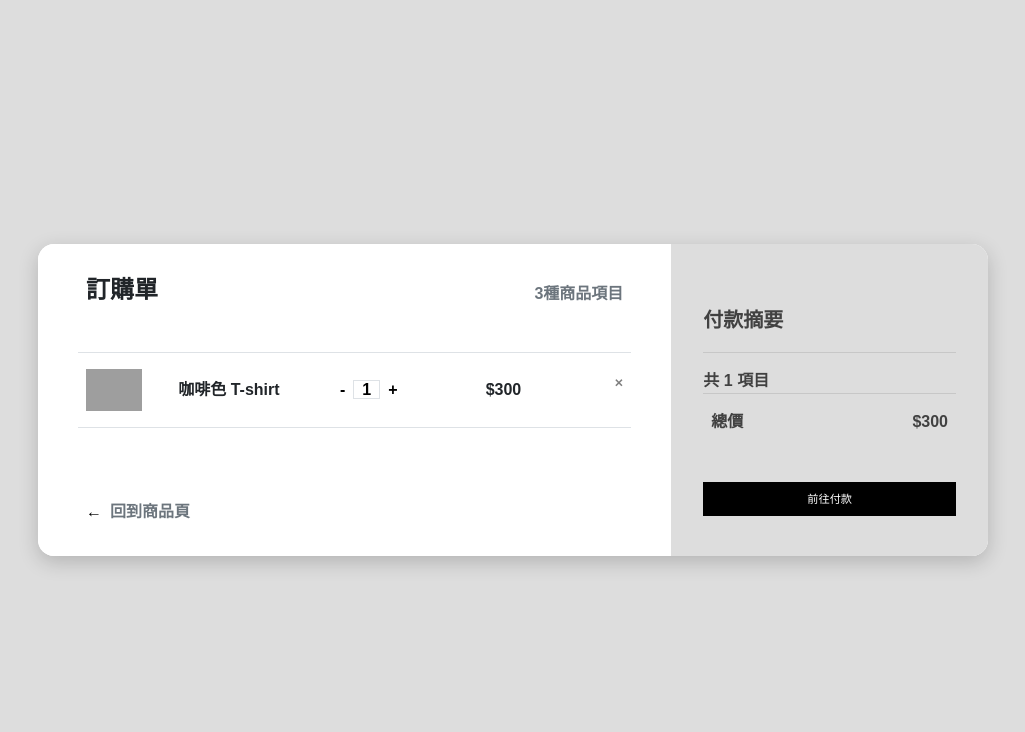
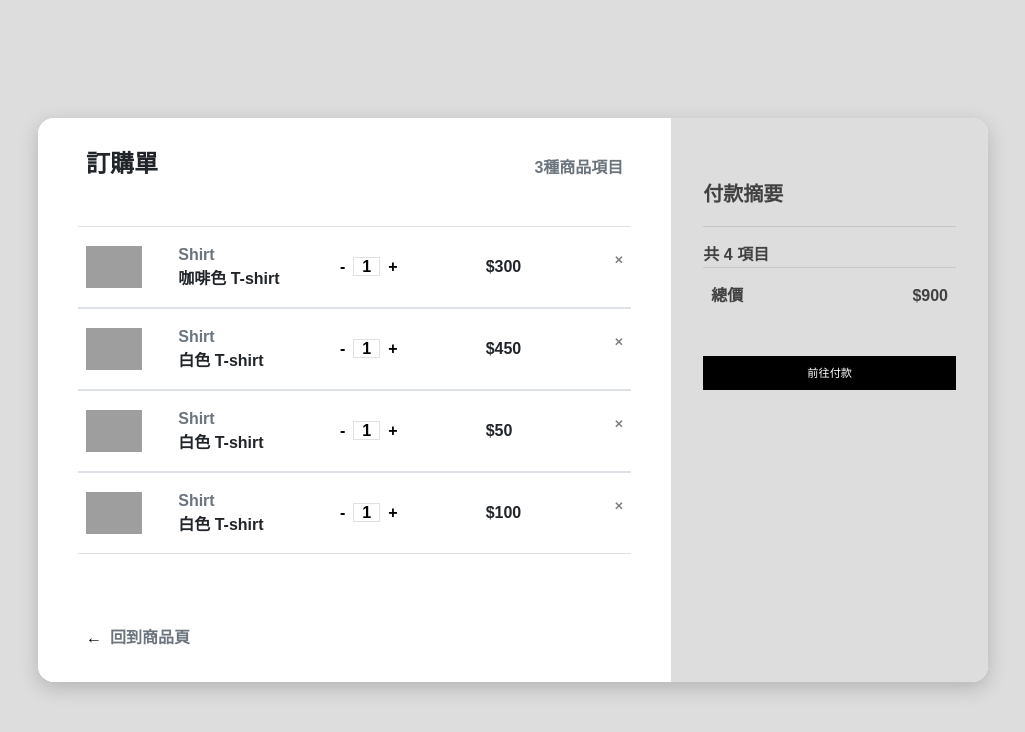
Before and after one commit to terry19970422/React, a React (Create React App) app: page / in a window 1280 px wide. Shown: the top 732 px of the page, without its empty margins (127-1152 px from the left). Built offline with nearby package versions, Linux system fonts and the light colour scheme; grey boxes are pictures that could not be loaded.

Commit message:
購物車CRUD

```diff
--- a/src/ex-0713-1/OrderPage.js
+++ b/src/ex-0713-1/OrderPage.js
@@ -1,17 +1,78 @@
+import OrderList from './components/OrderList'
 import Summary from './components/Summary'
-import OrderList from './components/OrderList/index'
 import './OrderPage.css'
 
 import { useState } from 'react'
 
+import { products } from './data/products'
+
+
+// 每個商品的物件
+// {
+//   id: 1,
+//   name: '咖啡色 T-shirt',
+//   category: 'Shirt',
+//   image: 'https://i.imgur.com/1GrakTl.jpg',
+//   price: 300,
+// }
+//
+// 變為
+//
+// {
+//   id: 1,
+//   name: '咖啡色 T-shirt',
+//   category: 'Shirt',
+//   image: 'https://i.imgur.com/1GrakTl.jpg',
+//   price: 300,
+//   count:1,
+// }
+
+//初始化狀態用的函式
+const initState = (productArray) => {
+  const state = []
+
+  for (let i = 0; i < productArray.length; i++) {
+    state.push({ ...productArray[i], count: 1 })
+  }
+
+  return state
+}
+
 function OrderPage() {
-  const [count, setCount] = useState(1)
+  // 多樣產品用的共同狀態
+  const [productsInOrder, setProductsInOrder] = useState(initState(products))
+
+  const calcTotalNumber = () => {
+    let total = 0
+
+    for (let i = 0; i < productsInOrder.length; i++) {
+      total += productsInOrder[i].count
+    }
+
+    return total
+  }
+
+  const calcTotalPrice = () => {
+    let total = 0
+
+    for (let i = 0; i < productsInOrder.length; i++) {
+      total += productsInOrder[i].count * productsInOrder[i].price
+    }
+
+    return total
+  }
 
   return (
     <div className="card">
       <div className="row">
-        <OrderList count={count} setCount={setCount} />
-        <Summary totalNumber={count} totalPrice={count * 300} />
+        <OrderList
+          productsInOrder={productsInOrder}
+          setProductsInOrder={setProductsInOrder}
+        />
+        <Summary
+          totalNumber={calcTotalNumber()}
+          totalPrice={calcTotalPrice()}
+        />
       </div>
     </div>
   )
--- a/src/ex-0713-1/components/OrderList/ProductItem.js
+++ b/src/ex-0713-1/components/OrderList/ProductItem.js
@@ -1,14 +1,15 @@
 function ProductItem(props) {
-  //每個商品物件
+  //  每個商品物件
   // {
   //   id:1,
   //   name:'咖啡色 T-shirt',
-  //   categroy:'Short',
+  //   category: 'Shirt',
   //   image:'https://i.imgur.com/1GrakTl.jpg',
   //   price:300
   // }
 
-  const { id, name, category, image, price, count, setCount } = props
+  const { id, name, category, image, price, count, setCount, removeItem } =
+    props
 
   return (
     <>
@@ -31,7 +32,7 @@ function ProductItem(props) {
               -
             </a>
             <a href="#/" className="border">
-              1
+              {count}
             </a>
             <a
               href="#/"
@@ -43,7 +44,10 @@ function ProductItem(props) {
             </a>
           </div>
           <div className="col">
-            ${price} <span className="close">&#10005;</span>
+            ${price}{' '}
+            <span className="close" onClick={removeItem}>
+              &#10005;
+            </span>
           </div>
         </div>
       </div>
--- a/src/ex-0713-1/components/OrderList/index.js
+++ b/src/ex-0713-1/components/OrderList/index.js
@@ -1,8 +1,9 @@
 import ProductItem from './ProductItem'
-import { product } from '../../data/product'
+// import { products } from '../../data/products'
 
 function OrderList(props) {
-  const { count, setCount } = props
+  const { productsInOrder, setProductsInOrder } = props
+
   return (
     <>
       <div className="col-md-8 cart">
@@ -18,8 +19,55 @@ function OrderList(props) {
             </div>
           </div>
         </div>
-        {product.map((v, i) => {
-          const { id, name, category, image, price, count, setCount } = v
+        {productsInOrder.map((v, i) => {
+          // {...v} 這樣相當於下面註解中的寫法
+          // 注意只有物件屬性名稱都相同才能用解構語法，key值一定要加
+          // key值選擇: 有id優先用id
+          return (
+            <ProductItem
+              key={v.id}
+              {...v}
+              //count={v.count} 因為v裡已有count屬性
+              removeItem={() => {
+                const newProductsInOrder = productsInOrder.filter((v2, i2) => {
+                  return v.id !== v2.id
+                })
+
+                setProductsInOrder(newProductsInOrder)
+              }}
+              setCount={(newCount) => {
+                // 1. 從目前的狀態拷貝出一個新的變數值(陣列/物件)
+                // 2. 在新的變數值(陣列/物件)上作處理
+                // 限制最少買一件
+                // const newProductsInOrder = productsInOrder.map((v2, i2) => {
+                //   if (i2 === i) {
+                //     return { ...v2, count: newCount < 1 ? 1 : newCount }
+                //   }
+
+                //   return v2
+                // })
+
+                // 3. 設定回原本的狀態中
+                //setProductsInOrder(newProductsInOrder)
+
+                // --------------
+
+                // 1. 從目前的狀態拷貝出一個新的變數值(陣列/物件)，深拷貝多一層
+                const newProductsInOrder = productsInOrder.map((v2) => {
+                  return { ...v2 }
+                })
+
+                // 2. 在新的變數值(陣列/物件)上作處理
+                newProductsInOrder[i].count = newCount < 1 ? 1 : newCount
+
+                // 3. 設定回原本的狀態中
+                setProductsInOrder(newProductsInOrder)
+              }}
+            />
+          )
+
+          /*
+            const { id, name, category, image, price } = v
             return (
               <ProductItem
                 key={id}
@@ -28,10 +76,9 @@ function OrderList(props) {
                 category={category}
                 image={image}
                 price={price}
-              count={count}
-              setCount={setCount}
               />
             )
+          */
         })}
         <div className="back-to-shop">
           <a href="#/">←</a>
--- a/src/ex-0713-1/components/Summary.js
+++ b/src/ex-0713-1/components/Summary.js
@@ -1,7 +1,5 @@
 function Summary(props) {
-
-  const {totalNumber, totalPrice} = props
-
+  const { totalNumber, totalPrice } = props
 
   return (
     <>
--- a/src/ex-0713-1/data/product.js
+++ /dev/null
@@ -1,23 +0,0 @@
-export const product = [
-  {
-    id: 1,
-    name: '咖啡色 T-shirt',
-    categroy: 'Short',
-    image: 'https://i.imgur.com/1GrakTl.jpg',
-    price: 300,
-  },
-//   {
-//     id: 2,
-//     name: '咖啡色 T-shirt',
-//     categroy: 'Short',
-//     image: 'https://i.imgur.com/1GrakTl.jpg',
-//     price: 300,
-//   },
-//   {
-//     id: 3,
-//     name: '咖啡色 T-shirt',
-//     categroy: 'Short',
-//     image: 'https://i.imgur.com/1GrakTl.jpg',
-//     price: 300,
-//   },
-]
--- /dev/null
+++ b/src/ex-0713-1/data/products.js
@@ -0,0 +1,30 @@
+export const products = [
+  {
+    id: 1,
+    name: '咖啡色 T-shirt',
+    category: 'Shirt',
+    image: 'https://i.imgur.com/1GrakTl.jpg',
+    price: 300,
+  },
+  {
+    id: 2,
+    name: '白色 T-shirt',
+    category: 'Shirt',
+    image: 'https://i.imgur.com/1GrakTl.jpg',
+    price: 450,
+  },
+  {
+    id: 3,
+    name: '白色 T-shirt',
+    category: 'Shirt',
+    image: 'https://i.imgur.com/1GrakTl.jpg',
+    price: 50,
+  },
+  {
+    id: 4,
+    name: '白色 T-shirt',
+    category: 'Shirt',
+    image: 'https://i.imgur.com/1GrakTl.jpg',
+    price: 100,
+  },
+]
--- /dev/null
+++ b/src/ex-0713-1/data/products.json
@@ -0,0 +1,23 @@
+[
+  {
+    "id": 1,
+    "name": "咖啡色 T-shirt",
+    "category": "Shirt",
+    "image": "https://i.imgur.com/1GrakTl.jpg",
+    "price": 300
+  },
+  {
+    "id": 2,
+    "name": "咖啡色 T-shirt",
+    "category": "Shirt",
+    "image": "https://i.imgur.com/1GrakTl.jpg",
+    "price": 400
+  },
+  {
+    "id": 3,
+    "name": "咖啡色 T-shirt",
+    "category": "Shirt",
+    "image": "https://i.imgur.com/1GrakTl.jpg",
+    "price": 400
+  }
+]
```
Also changed, not shown: src/ex-0713-1/data/product.json (deleted). Lines whose indentation alone changed are shown as unchanged.
